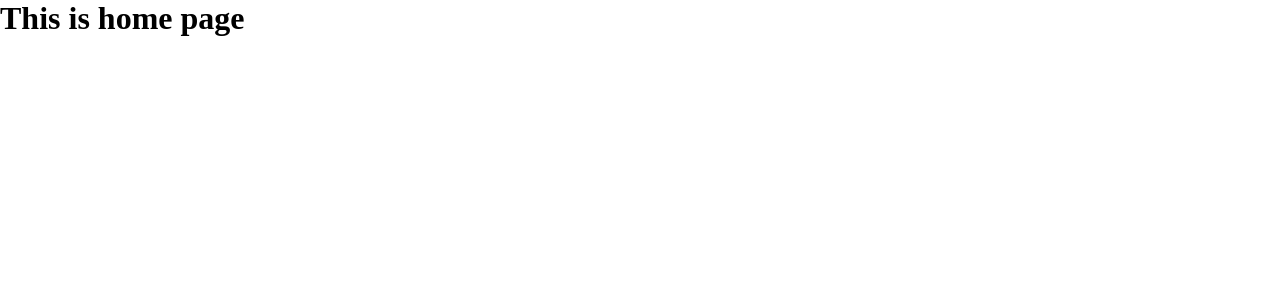
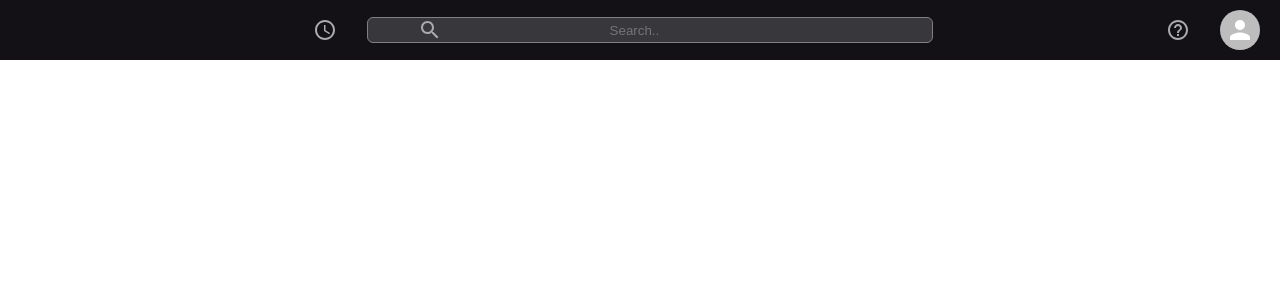
Before and after one commit to dimitarsabev00/Slack-Clone, a React (Vite) app: page / in a window 1280 px wide. Shown: the top 300 px of the page. Built offline with nearby package versions, Linux system fonts and the light colour scheme.

Commit message:
Added Header Component

```diff
--- /dev/null
+++ b/src/components/Header.jsx
@@ -0,0 +1,77 @@
+import { Avatar } from "@mui/material";
+import { AccessTime, Search, HelpOutline } from "@mui/icons-material";
+import styled from "styled-components";
+const Header = () => {
+  return (
+    <HeaderContainer>
+      <HeaderLeft>
+        <AccessTime />
+      </HeaderLeft>
+      <HeaderSearch>
+        <Search />
+        <input placeholder="Search.." />
+      </HeaderSearch>
+      <HeaderRight>
+        <HelpOutline />
+        <HeaderAvatar />
+      </HeaderRight>
+    </HeaderContainer>
+  );
+};
+
+export default Header;
+const HeaderContainer = styled.div`
+  display: flex;
+  position: fixed;
+  width: 100%;
+  align-items: center;
+  justify-content: space-between;
+  padding: 10px 0;
+  background-color: var(--header-slack-background-color);
+  color: #aaabac;
+`;
+const HeaderLeft = styled.div`
+  flex: 0.3;
+  display: flex;
+  align-items: center;
+  margin-left: 20px;
+  > .MuiSvgIcon-root {
+    margin-left: auto;
+    margin-right: 30px;
+  }
+`;
+const HeaderAvatar = styled(Avatar)`
+  cursor: pointer;
+  margin-right: 20px;
+  :hover {
+    opacity: 0.8;
+  }
+`;
+const HeaderSearch = styled.div`
+  flex: 0.4;
+  opacity: 1;
+  border-radius: 6px;
+  background-color: #38373c;
+  text-align: center;
+  display: flex;
+  padding: 0 50px;
+  color: #aaabac;
+  border: 1px gray solid;
+  > input {
+    background-color: transparent;
+    border: none;
+    text-align: center;
+    min-width: 30vw;
+    outline: 0;
+    color: #aaabac;
+  }
+`;
+const HeaderRight = styled.div`
+  flex: 0.3;
+  display: flex;
+  align-items: center;
+  > .MuiSvgIcon-root {
+    margin-left: auto;
+    margin-right: 30px;
+  }
+`;
--- a/src/components/Routes/Routes.jsx
+++ b/src/components/Routes/Routes.jsx
@@ -1,10 +1,11 @@
 /* eslint-disable react/prop-types */
 import { Route, Routes } from "react-router";
+import Header from "../Header";
 
 const RoutesComp = () => {
   return (
     <Routes>
-      <Route path="/" element={<h1>This is home page</h1>} />
+      <Route path="/" element={<Header />} />
     </Routes>
   );
 };
```
